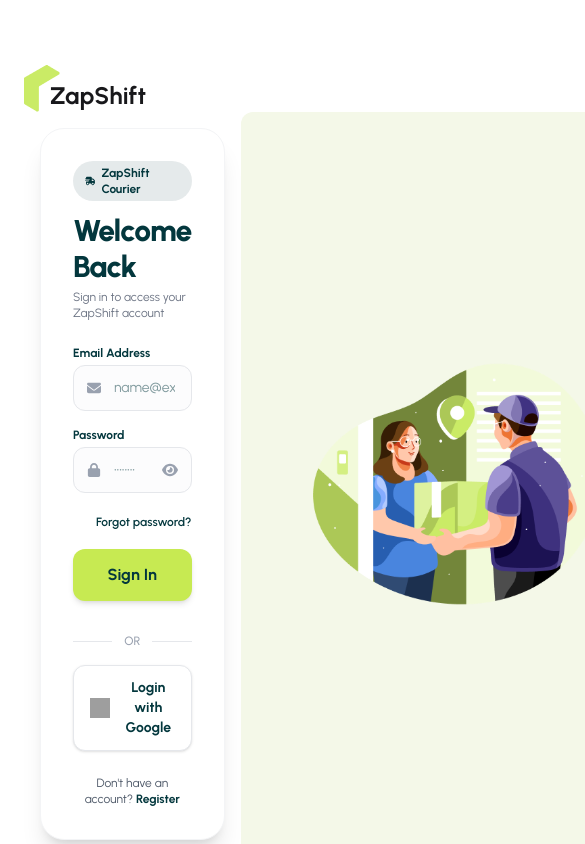
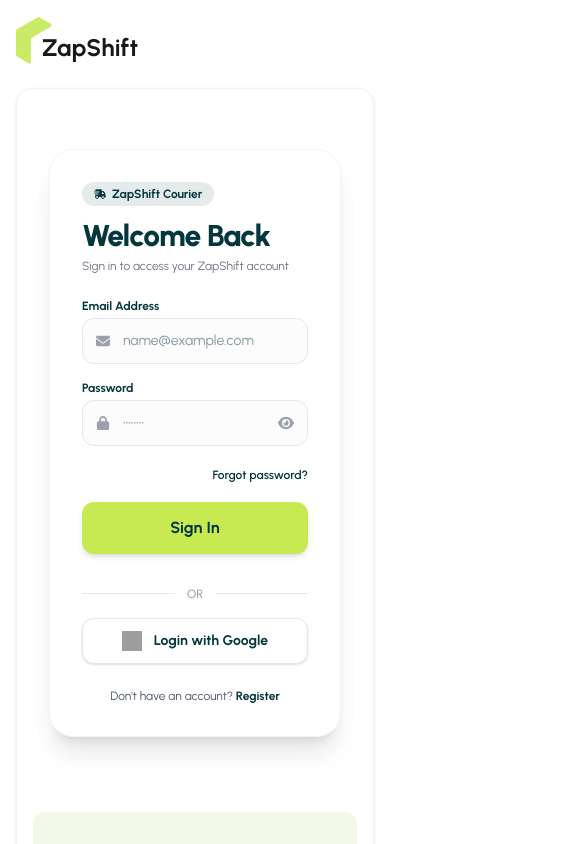
Before and after one commit to opunath26/zap-shift-client, a React (Vite) app: page /login in a window 390 px wide. Shown: the top 844 px of the page, 585 px wide, since content can reach past the window. Built offline with nearby package versions, Linux system fonts and the light colour scheme; no server answers; grey boxes are pictures that could not be loaded.

Commit message:
style(frontend): improve responsiveness and alignment in AuthLayout

```diff
--- a/src/layouts/AuthLayout.jsx
+++ b/src/layouts/AuthLayout.jsx
@@ -5,19 +5,29 @@
 
 const AuthLayout = () => {
     return (
-        <div className='space-y-8 mx-auto mt-10 p-6 max-w-5xl'>
-            <Logo />
+        <div className="mx-auto max-w-6xl space-y-6 min-h-screen p-4 sm:p-6 md:p-10 flex flex-col justify-center">
+            {/* Header Logo */}
+            <div className="flex justify-start">
+                <Logo />
+            </div>
 
-            <div className='flex'>
+            {/* Main Container */}
+            <div className="flex flex-col md:flex-row items-center gap-8 bg-white shadow-sm border border-gray-100 rounded-2xl overflow-hidden p-4 md:p-8">
 
                 {/* Left Side (Form) */}
-                <div className='flex-1'>
-                    <Outlet />
+                <div className="w-full md:w-1/2 flex justify-center items-center">
+                    <div className="w-full max-w-md">
+                        <Outlet />
+                    </div>
                 </div>
 
-                {/* Right Side (Image Section with BG Color) */}
-                <div className='flex flex-1 justify-center items-center bg-[#F4F8E8] p-6 rounded-xl'>
-                    <img src={authImage} alt="" className='max-w-sm' />
+                {/* Right Side (Image Section) */}
+                <div className="w-full md:w-1/2 flex justify-center items-center bg-[#F4F8E8] p-8 md:p-12 rounded-xl">
+                    <img
+                        src={authImage}
+                        alt="Authentication Illustration"
+                        className="w-full max-w-sm object-contain h-auto"
+                    />
                 </div>
 
             </div>
```
